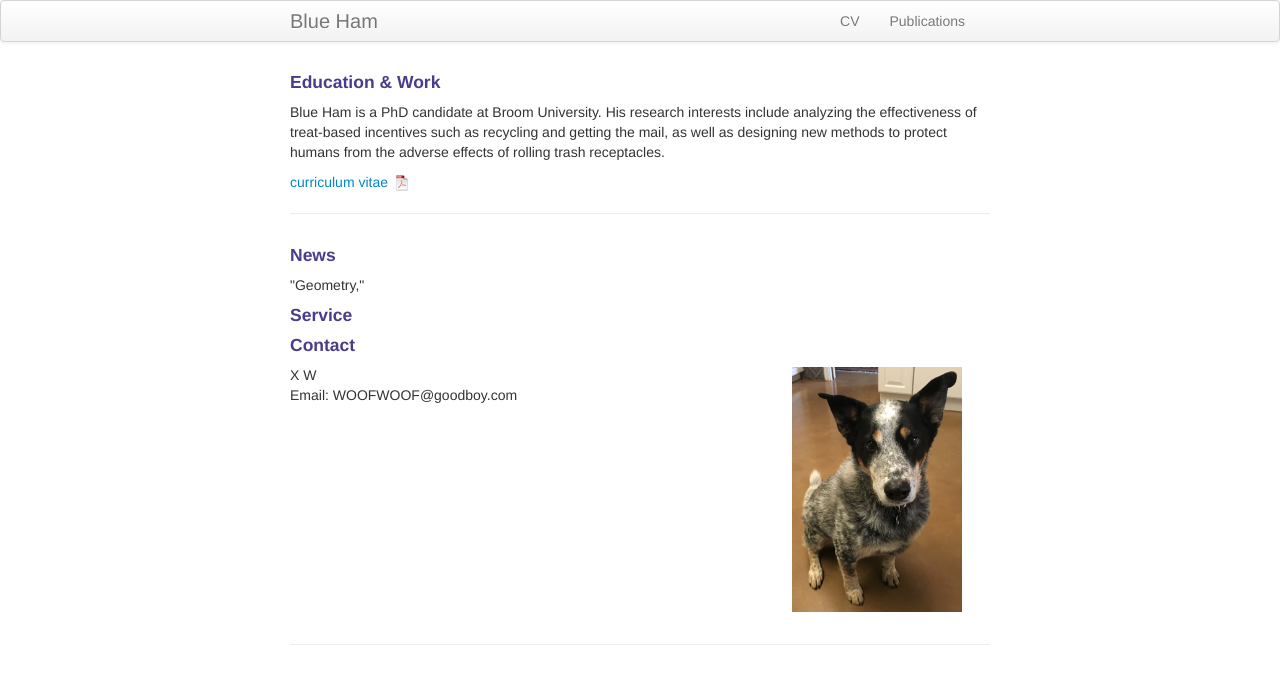
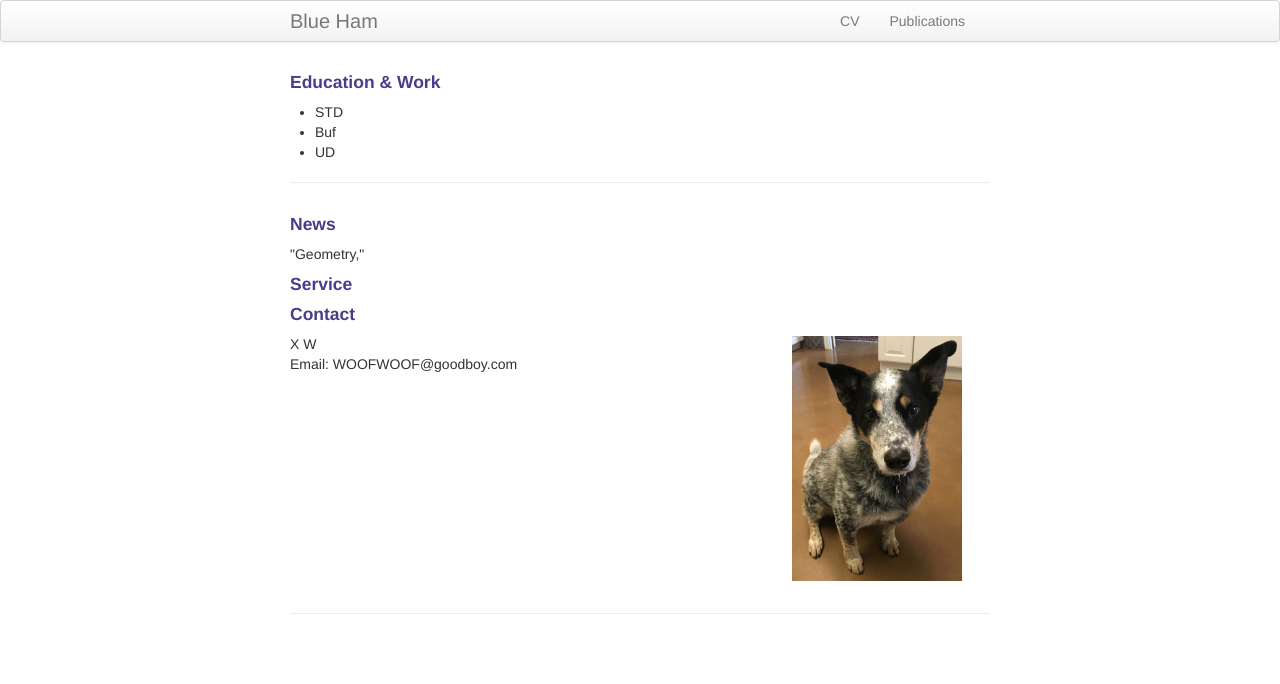
Before and after one commit to xiiaowang/xiiaowang.github.io, a Jekyll site: the page built from index.md, in a window 1280 px wide. Shown: the top 684 px of the page. Built offline with Jekyll 4.4.1, drawn with Linux system fonts in a browser that asks for light colours.

Commit message:
Update index.md
deleted:
[curriculum vitae ![CV as pdf]({{ BASE_PATH }}/pages/icons16/pdf-icon.png)]({{ BASE_PATH }}/assets/CV.pdf)<br/>

```diff
--- a/index.md
+++ b/index.md
@@ -5,9 +5,11 @@ description: I am doing research in machine learning
 keywords: machine learning, geometry
 ---
 <h4><a name="Education & Work"></a>Education & Work</h4>
-Blue Ham is a PhD candidate at Broom University. His research interests include analyzing the effectiveness of treat-based incentives such as recycling and getting the mail, as well as designing new methods to protect humans from the adverse effects of rolling trash receptacles.
-
-[curriculum vitae ![CV as pdf]({{ BASE_PATH }}/pages/icons16/pdf-icon.png)]({{ BASE_PATH }}/assets/CV.pdf)<br/>
+<ul>
+    <li>STD</li>
+    <li>Buf</li>
+    <li>UD</li>
+</ul>
 
 
 ---
```
